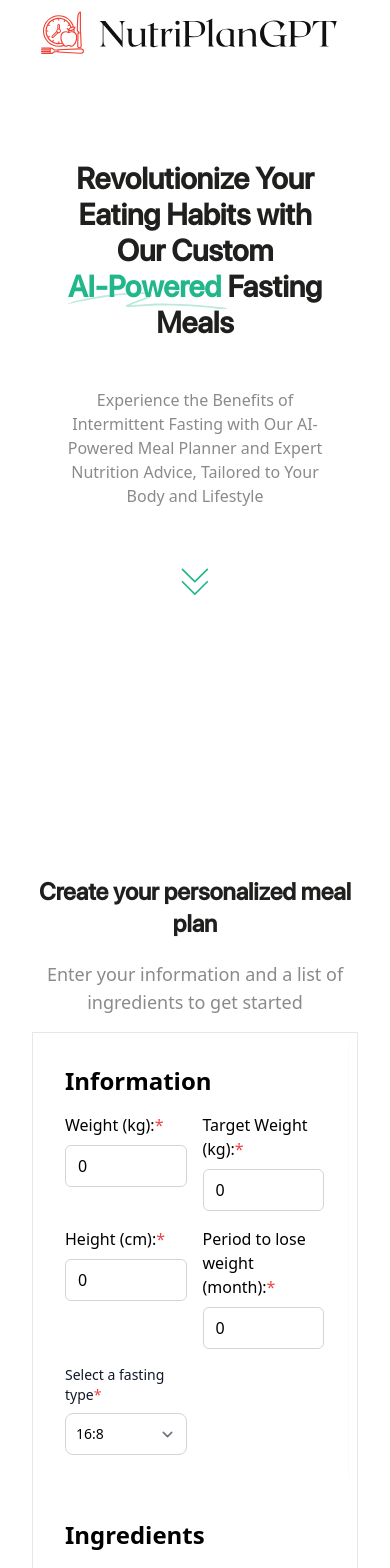
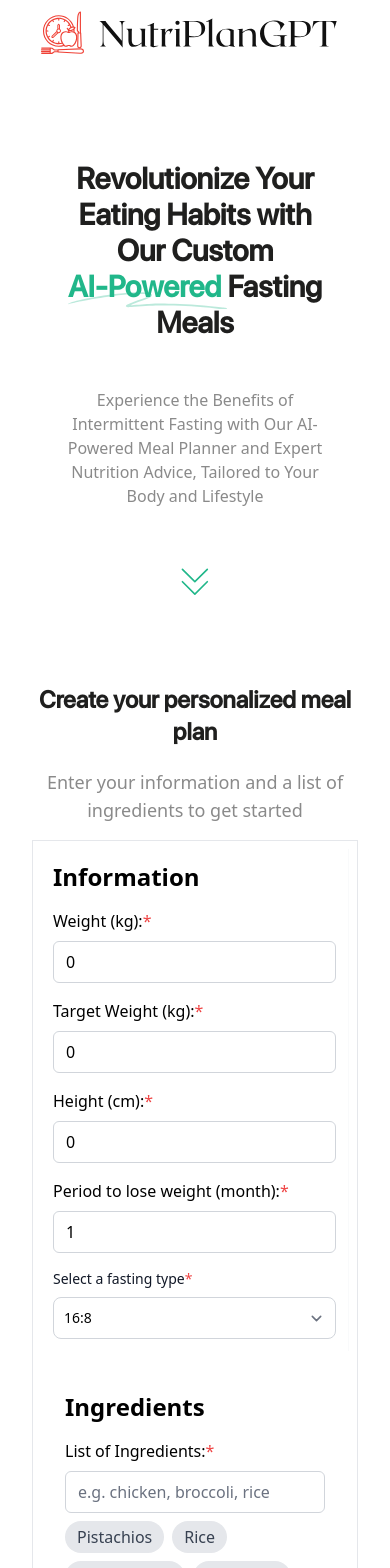
Before and after one commit to SoftupTechnologies/nutri-plan-gpt, a Next.js app: page / in a window 390 px wide. Shown: the top 1568 px of the page. Built offline with nearby package versions, Linux system fonts and the light colour scheme.

Commit message:
fixed some ui issues with menu section and modal

```diff
--- a/components/home/HeroSection/Presentational.tsx
+++ b/components/home/HeroSection/Presentational.tsx
@@ -3,7 +3,7 @@ import React from 'react';
 import AnimatedArrow from './components/AnimatedArrow/Presentational';
 
 const HeroSection: React.FC = () => (
-  <div className="min-h-full py-16 max-w-xxl px-5 xl:px-0 pb-64">
+  <div className=" py-16 max-w-xxl px-5 xl:px-0 ">
     <h1 className="mx-auto max-w-4xl text-center font-display text-3xl font-bold tracking-normal text-section-title sm:text-5xl  md:text-7xl">
       Revolutionize Your Eating Habits with Our Custom{" "}
       <span className="relative whitespace-nowrap text-primary">
--- a/components/home/MenuSection/components/MealModal/Presentational.tsx
+++ b/components/home/MenuSection/components/MealModal/Presentational.tsx
@@ -50,7 +50,7 @@ const MealModal: React.FC<Props> = (props) => {
           <figure className="relative">
             <h4
               className={classNames(
-                "abs-center z-10 text-xl font-bold",
+                "abs-center z-10 text-2xl font-bold w-full mx-auto text-center",
                 renderedImageLoading ? "text-black" : "text-white",
               )}
             >
@@ -59,7 +59,7 @@ const MealModal: React.FC<Props> = (props) => {
             {!renderedImageLoading && (
               <Image
                 className={classNames(
-                  "h-[180px] w-full rounded-t-[30px] bg-gray-50  object-cover brightness-50",
+                  "h-[180px] w-full rounded-t-[30px] bg-gray-50  object-cover brightness-70",
                   imgLoading ? "blur-2xl" : "blur-0",
                 )}
                 src={mealImage || ''}
@@ -82,7 +82,7 @@ const MealModal: React.FC<Props> = (props) => {
           <div className=" flex p-4 pb-10">
             <div style={{ flex: 0.3 }} className="h-full">
               <h3 className="text-xl font-semibold">Ingredients</h3>
-              <ul className="max-w-md list-inside  list-disc space-y-1 pt-4 font-light">
+              <ul className="max-w-md list-inside  list-disc space-y-1 pt-4 font-light leading-6">
                 {ingredientsArray.map((ingredient) => {
                   return <li className='text-[18px]' key={ingredient}>{ingredient}</li>;
                 })}
--- a/components/home/PlanGeneration/components/PlanGenerationForm/Presentational.tsx
+++ b/components/home/PlanGeneration/components/PlanGenerationForm/Presentational.tsx
@@ -21,7 +21,7 @@ const PlanGenerationForm: React.FC = () => {
     weight: 0,
     height: 0,
     targetWeight: 0,
-    periodToLoseWeight: 0,
+    periodToLoseWeight: 1,
     fastingType: "16:8",
     ingredients: "",
   });
@@ -128,9 +128,9 @@ const PlanGenerationForm: React.FC = () => {
         Enter your information and a list of ingredients to get started
       </h2>
       <form className='border-1 mx-auto mb-6 flex max-w-4xl  flex-col gap-4 border  p-2'>
-        <section className='border-r-[0.1px]  border-gray-50 bg-white p-6'>
+        <section className='border-r-[0.1px]  border-gray-50 bg-white p-3 md:p-6'>
           <h2 className='mb-4 text-2xl font-bold'>Information</h2>
-          <div className='grid grid-cols-2 gap-4'>
+          <div className='grid grid-cols-1 md:grid-cols-2 gap-4'>
             <div>
               <label
                 className='mb-2 block after:text-red-500 after:content-["*"]'
--- a/tailwind.config.js
+++ b/tailwind.config.js
@@ -46,6 +46,9 @@ module.exports = {
       },
       grayscale: {
         70: '70%',
+      },
+      brightness:{
+        70:'70%'
       }
     },
   },
```
